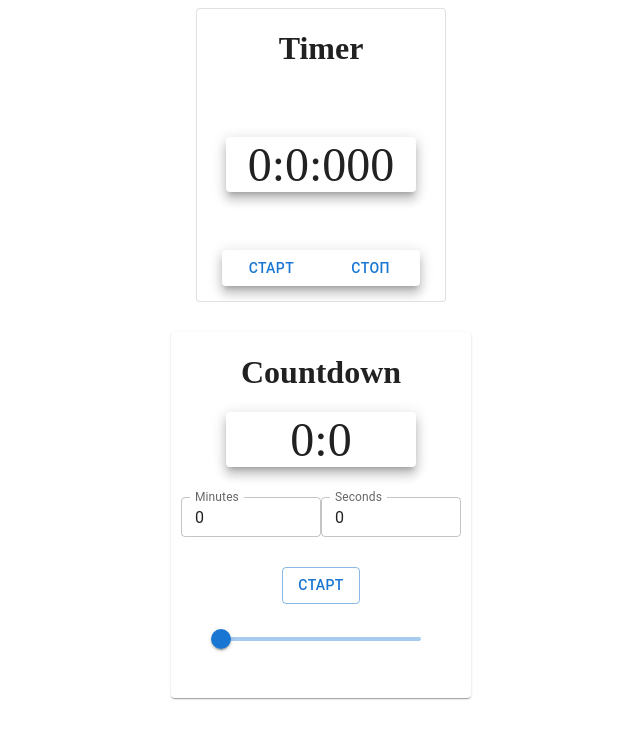
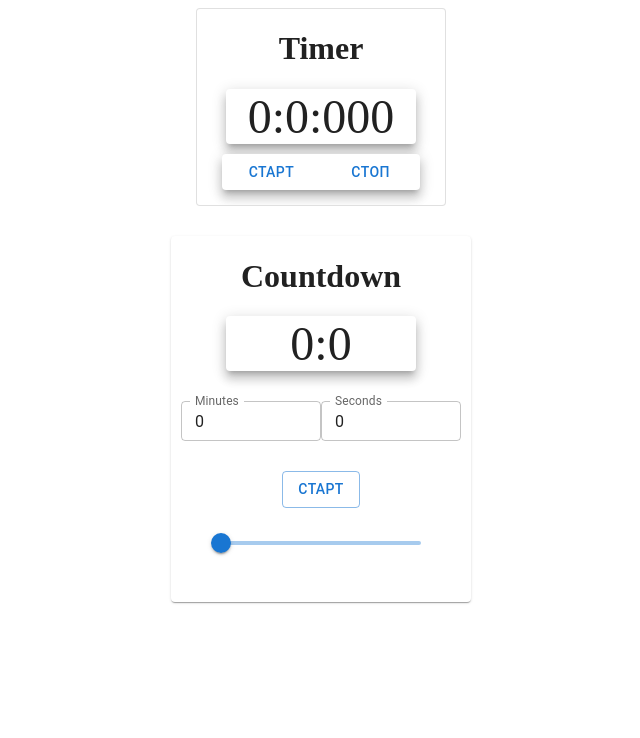
Before and after one commit to VitalyTsikhanovich/countdown, a React (Create React App) app: page / in a window 1280 px wide. Shown: the top 738 px of the page, without its empty margins (319-959 px from the left). Built offline with nearby package versions, Linux system fonts and the light colour scheme.

Commit message:
fix: stylesTimer

```diff
--- a/src/components/Countdown/components/progress.tsx
+++ b/src/components/Countdown/components/progress.tsx
@@ -1,4 +1,3 @@
-import React from 'react';
 import { CircularProgress } from '@mui/material';
 
 type ProgressPropsType = {
--- a/src/components/styles/stylesTimer/Timer.style.ts
+++ b/src/components/styles/stylesTimer/Timer.style.ts
@@ -17,7 +17,7 @@ export const ButtonContainer = styled.div`
     margin: 5px;
 
 `;
-export const Timers = styled.p`
+export const Timers = styled.div`
     font-size: 300%;
 
 `;
```
